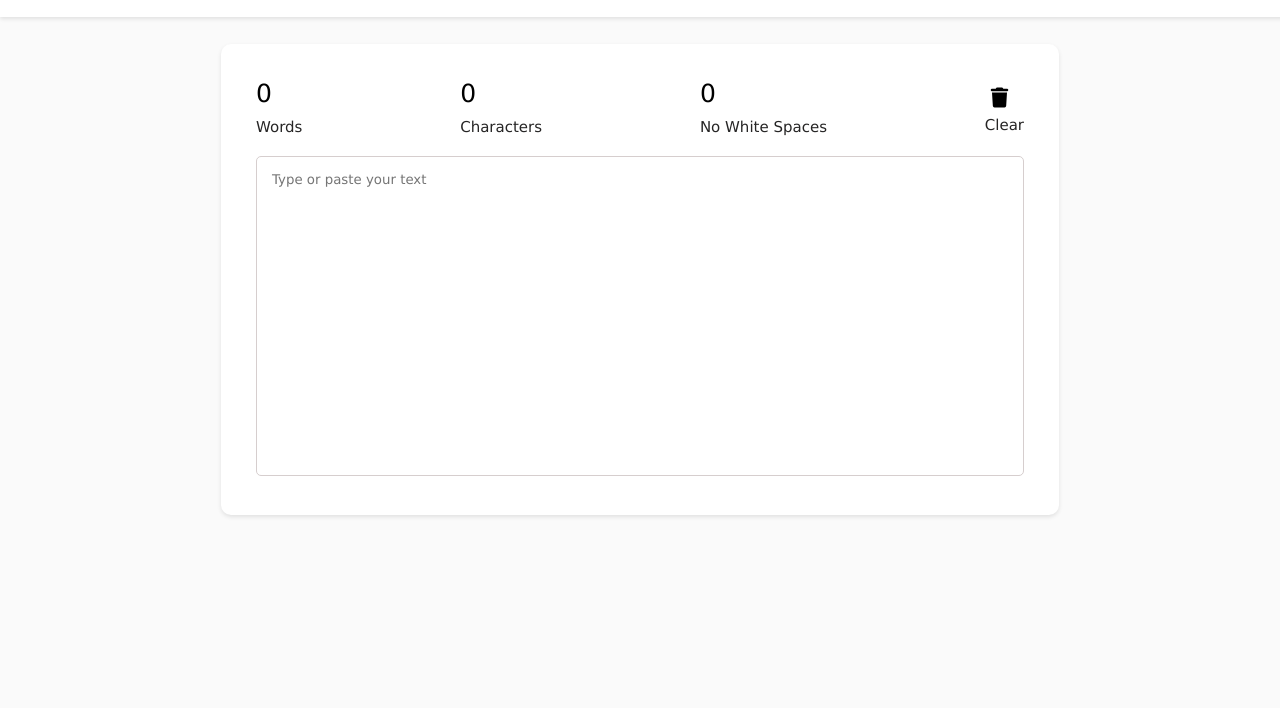
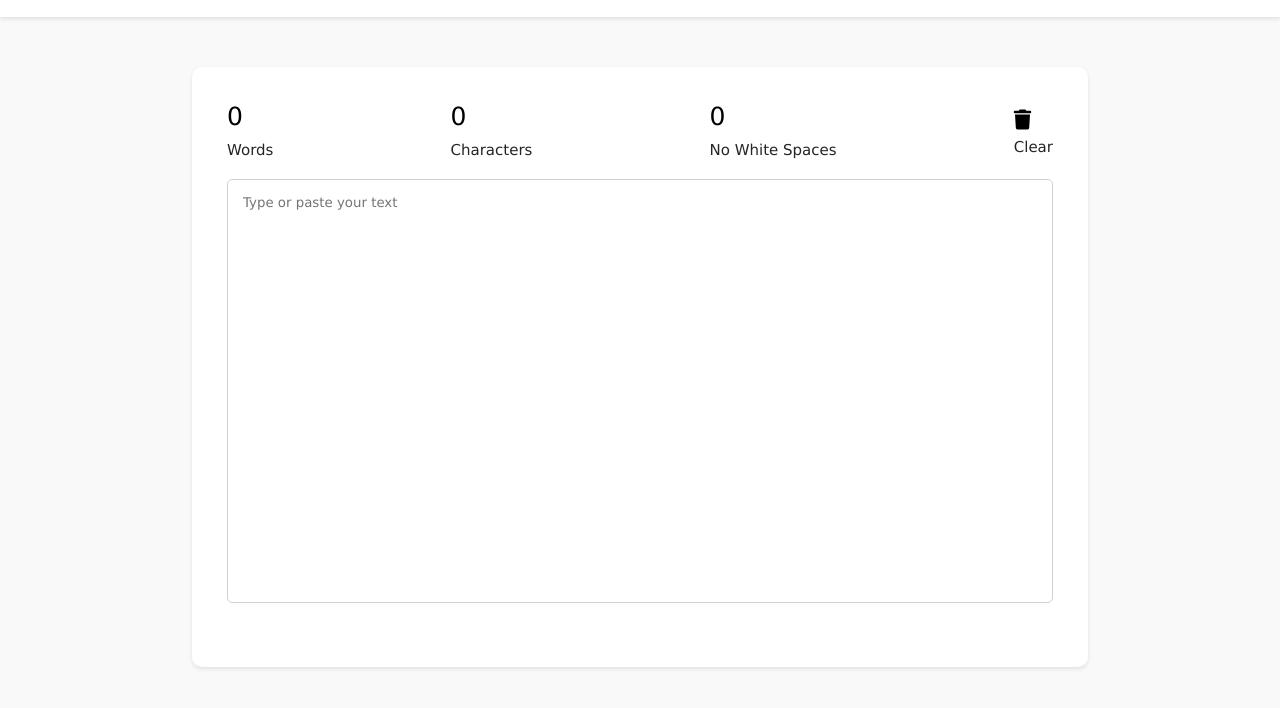
Before and after one commit to LionelP1/Word-Counter, a plain HTML site: page index.html in a window 1280 px wide. Shown: the part 56-764 px from the top of the page. Drawn offline with Linux system fonts and the light colour scheme.

Commit message:
Improved interface of application on other devices

```diff
--- a/styles.css
+++ b/styles.css
@@ -1,18 +1,21 @@
-body{
-    background-color: #f9f9f9cb;
+* {
+    margin: 0;
+    padding: 0;
+    box-sizing: border-box;
 }
 
+html,body {
+    background-color: #f9f9f9cb;
+    height: 100%;
+}
 
-header {
+header{
     display: flex;
     align-items: center;
     background-color: #ffffff;
     padding: 20px 20px;
     box-shadow: 0 2px 4px rgba(0, 0, 0, 0.1);
-    top: 0;
-    left: 0;
-    position: fixed;
-    width: 100vw;
+    width: 100%;
 }
 
 .left-icons {
@@ -43,16 +46,18 @@ header a {
 }
 
 .content {
-    margin-top: 100px;
+    height: 75%;
+    width: 70%;
+    min-width: 460px;
+    margin-top: 50px;
     padding: 20px;
-    text-align: left;
     background-color: #ffffff;
-    width:60vw;
     margin-left: auto;
     margin-right: auto;
     border-radius: 10px;
     box-shadow: 0 2px 4px rgba(0, 0, 0, 0.1);
     padding:35px;
+    box-sizing: border-box;
 
 }
 
@@ -90,12 +95,11 @@ header a {
 #textInput {
     font-family: Verdana, Geneva, Tahoma, sans-serif;
     width: 100%;
-    height:25vw;
+    height:80%;
     resize: none;
     border: none;
     outline: none;
     border: #d6cece solid 1px;
     padding:15px;
     border-radius: 5px;
-    box-sizing: border-box;
 }
```
